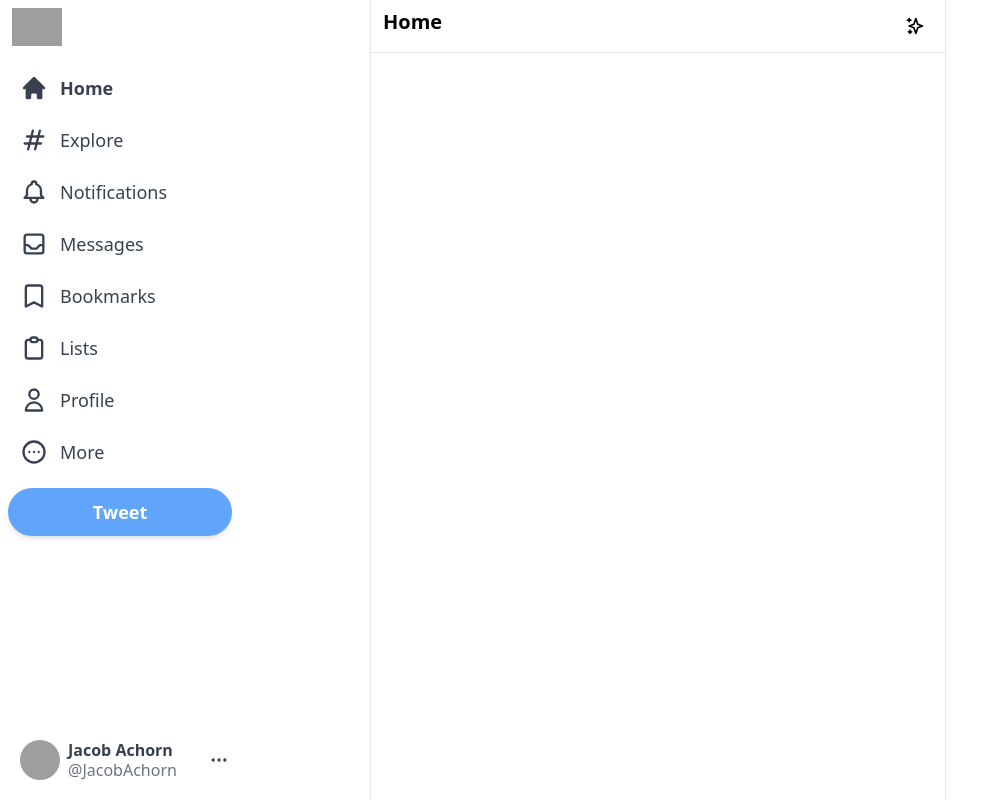
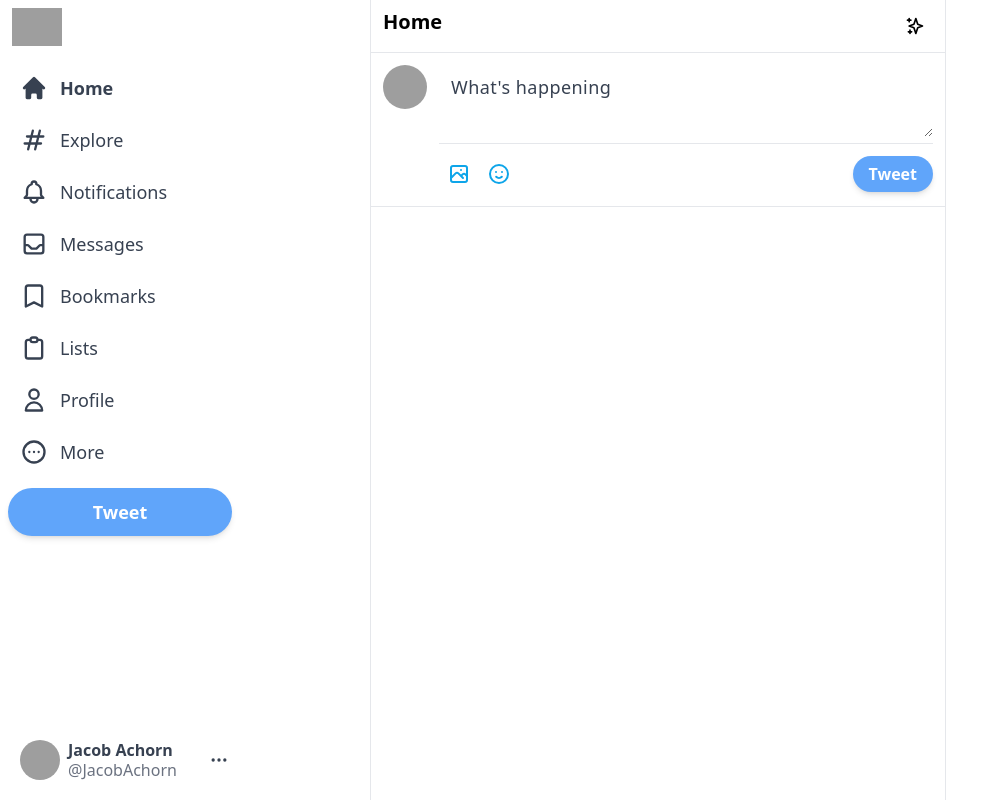
Before and after one commit to jachorn/twitter, a Next.js app: page / in a window 1280 px wide. Shown: the whole page, without its empty margins (0-1001 px from the left). Built offline with nearby package versions, Linux system fonts and the light colour scheme; grey boxes are pictures that could not be loaded.

Commit message:
add input section of the feed component

```diff
--- a/package.json
+++ b/package.json
@@ -18,6 +18,7 @@
     "react-dom": "18.2.0"
   },
   "devDependencies": {
+    "@tailwindcss/forms": "^0.5.3",
     "autoprefixer": "^10.4.13",
     "postcss": "^8.4.21",
     "tailwindcss": "^3.2.7"
--- a/src/components/Feed.js
+++ b/src/components/Feed.js
@@ -1,4 +1,5 @@
 import { SparklesIcon } from "@heroicons/react/outline";
+import Input from "./Input";
 
 export default function Feed() {
   return (
@@ -9,6 +10,7 @@
             <SparklesIcon className="h-5"/>
         </div>
       </div>
+      <Input />
     </div>
   )
 }
--- /dev/null
+++ b/src/components/Input.js
@@ -0,0 +1,21 @@
+import { EmojiHappyIcon, PhotographIcon } from "@heroicons/react/outline";
+
+export default function Input() {
+  return (
+    <div className="flex border-b border-gray-200 p-3 space-x-3">
+      <img className="h-11 w-11 rounded-full cursor-pointer hover:brightness-95" src="https://www.adscientificindex.com/pictures/0b/50734.jpg" alt="user-img" />
+      <div className="w-full divide-y divide-gray-200">
+        <div className="">
+            <textarea className="w-full border-none focus:ring-0 text-lg placeholder-gray-700 tracking-wide min-h-[50px] text-gray-700" rows="2" placeholder="What's happening"></textarea>
+        </div>
+        <div className="flex items-center justify-between pt-2.5">
+            <div className="flex">
+                <PhotographIcon className="h-10 w-10 hoverEffect p-2 text-sky-500 hover:bg-sky-100"/>
+                <EmojiHappyIcon className="h-10 w-10 hoverEffect p-2 text-sky-500 hover:bg-sky-100"/>
+            </div>
+            <button className="bg-blue-400 text-white px-4 py-1.5 rounded-full font-bold shadow-md hover:brightness-95 disabled:opacity-50">Tweet</button>
+        </div>
+      </div>
+    </div>
+  )
+}
--- a/tailwind.config.js
+++ b/tailwind.config.js
@@ -6,5 +6,7 @@
   theme: {
     extend: {},
   },
-  plugins: [],
+  plugins: [
+    require('@tailwindcss/forms'),
+  ],
 }
```
Also changed, not shown: 1 other file (tests, documents, lock files or other folders).
